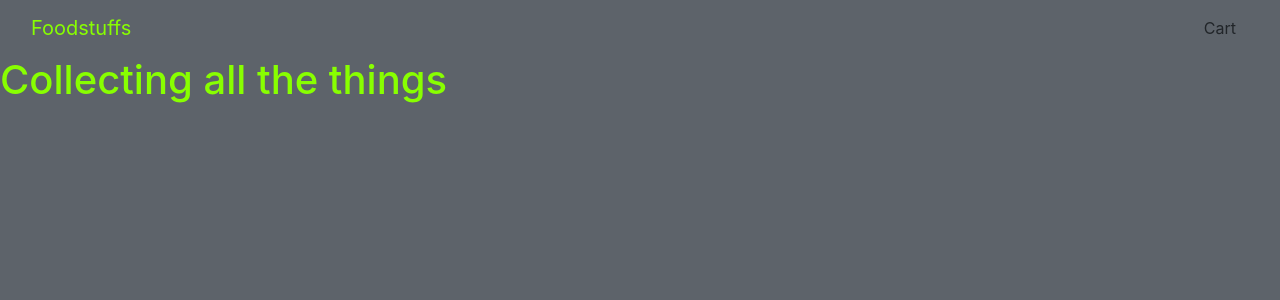
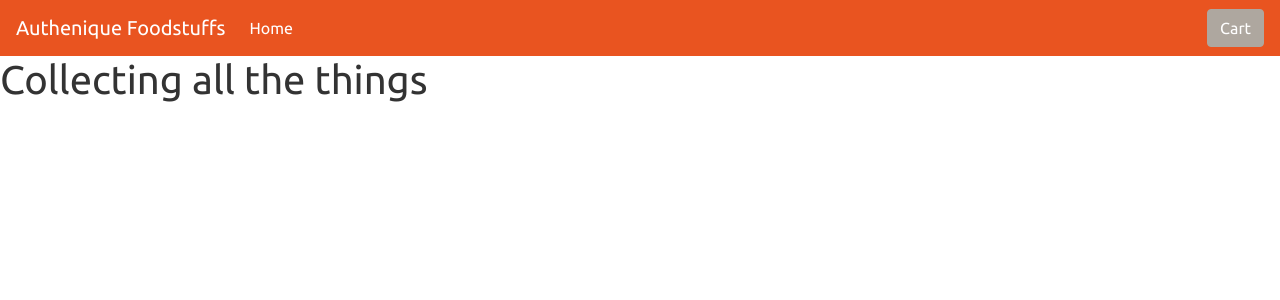
Before and after one commit to aucoeur/TeaLeaves_and_Sunshine, a Flask app: page /cart in a window 1280 px wide. Shown: the top 300 px of the page. Run offline with Flask 2, Linux system fonts and the light colour scheme; data that the repository does not hold is empty; some libraries are stand-ins or nearby versions.

Commit message:
Change bootstrap theme

```diff
--- a/static/style.css
+++ b/static/style.css
@@ -1,12 +1,16 @@
-body {
-    background-color: #5d636a;
+/* body {
+    background-color: #858788;
     color: #88ff00
-}
+} */
 
 input[type=number] {
     width: 50px;
 }
 
-a {
+/* a {
     color: #88ff00;
 }
+
+.navbar {
+    background-color: #454849;
+} */
--- a/templates/base.html
+++ b/templates/base.html
@@ -5,7 +5,7 @@
     <meta name="viewport" content="width=device-width, initial-scale=1.0">
     <meta http-equiv="X-UA-Compatible" content="ie=edge">
     <title>A U T H E N T I Q U E </title>
-    <link rel="stylesheet" href="https://stackpath.bootstrapcdn.com/bootstrap/4.3.1/css/bootstrap.min.css" integrity="sha384-ggOyR0iXCbMQv3Xipma34MD+dH/1fQ784/j6cY/iJTQUOhcWr7x9JvoRxT2MZw1T" crossorigin="anonymous">
+    <link rel="stylesheet" href="https://bootswatch.com/4/united/bootstrap.min.css">
     <link rel='stylesheet' href="{{url_for('static', filename='style.css')}}">
 </head>
 
--- a/templates/partials/nav_bar.html
+++ b/templates/partials/nav_bar.html
@@ -1,12 +1,17 @@
-<nav class='navbar navbar-default'>
-    <div class='container-fluid'>
-        <div class='navbar-header'>
-            <a class='navbar-brand' href='/'>
-                Foodstuffs
-            </a>
-        </div>
-        <div class='pull-right'>
-            <a href='/cart' class='btn btn-default navbar-btn'>Cart</a>
-        </div>
-    </div>
+<nav class="navbar navbar-expand-lg navbar-dark bg-primary">
+  <a class="navbar-brand" href="/">Authenique Foodstuffs</a>
+  <button class="navbar-toggler" type="button" data-toggle="collapse" data-target="#navbarColor01" aria-controls="navbarColor01" aria-expanded="false" aria-label="Toggle navigation">
+    <span class="navbar-toggler-icon"></span>
+  </button>
+
+  <div class="collapse navbar-collapse" id="navbarColor01">
+    <ul class="navbar-nav mr-auto">
+      <li class="nav-item active">
+        <a class="nav-link" href="#">Home <span class="sr-only">(current)</span></a>
+      </li>
+    </ul>
+    <form class="form-inline my-2 my-lg-0" action="/cart">
+      <button class="btn btn-secondary my-2 my-sm-0" type="submit">Cart</button>
+    </form>
+  </div>
 </nav>
```
